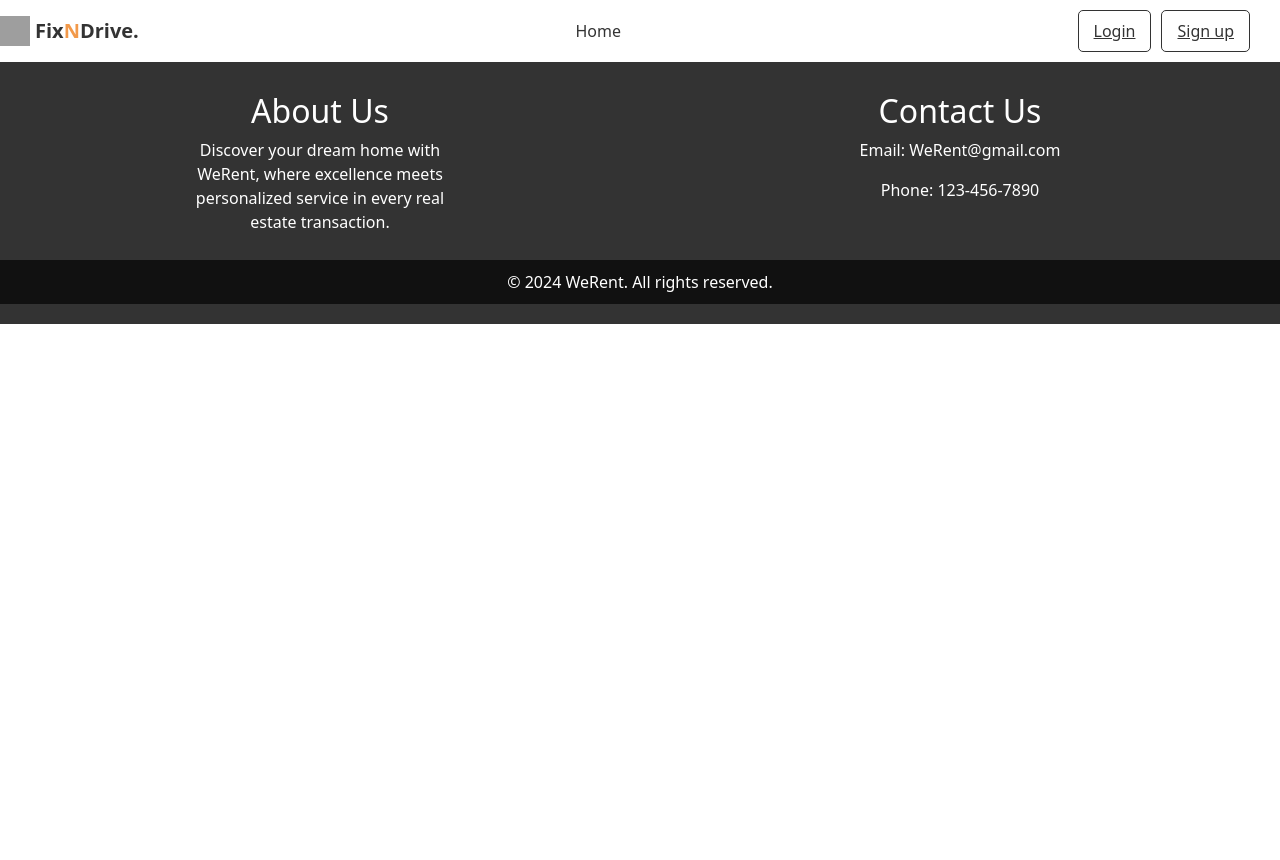
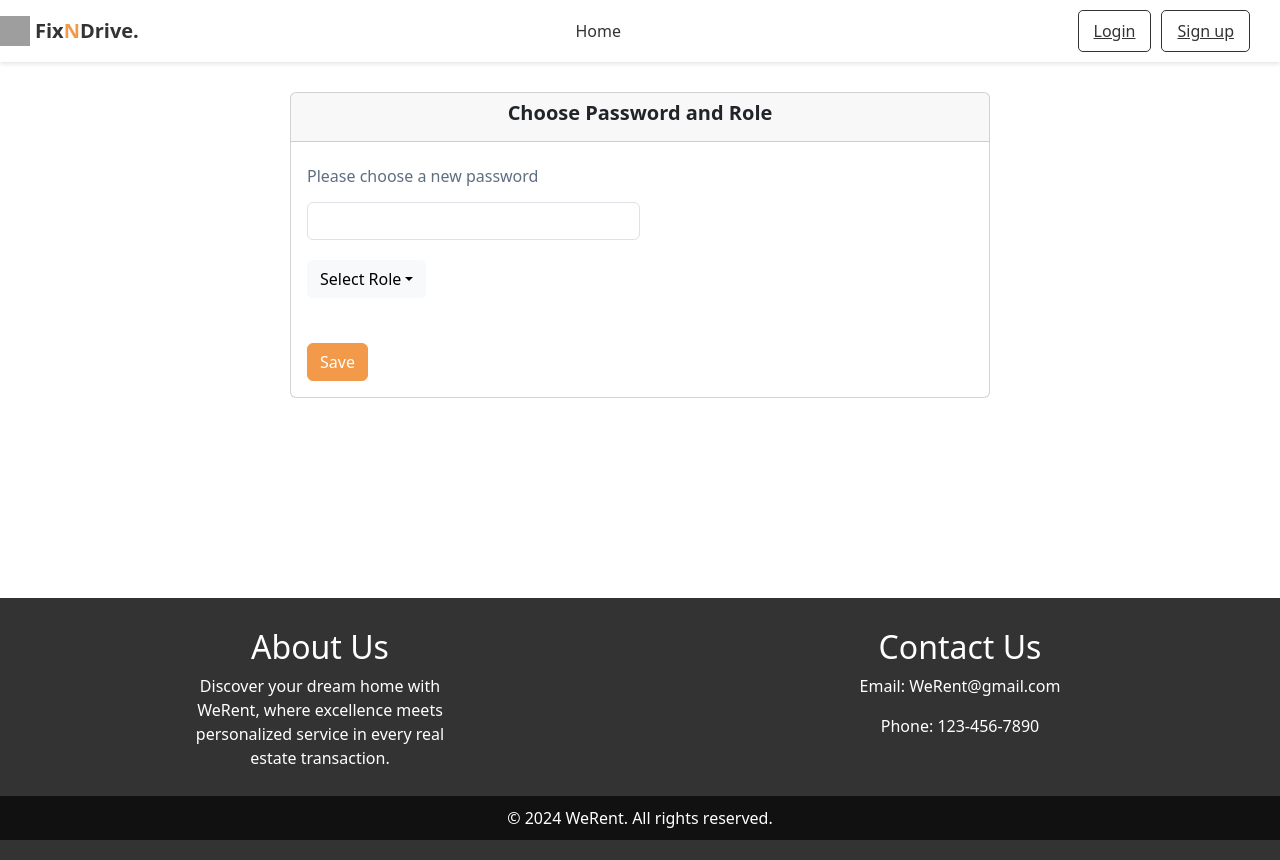
Before and after one commit to ShirazSorijoun/WeRent_frontend, a React (Vite) app: page /changePassword in a window 1280 px wide. Before the commit the page ends 800 px from the top, so only its background shows below. Built offline with nearby package versions, Linux system fonts and the light colour scheme; grey boxes are pictures that could not be loaded.

Commit message:
update google signup

```diff
--- a/src/App.tsx
+++ b/src/App.tsx
@@ -13,8 +13,8 @@ import Footer from "./components/Footer/Footer";
 import { AuthProvider } from "./components/Navbar/authContext";
 import ApartmentDetails from "./components/ApartmentDetails/apartmentDetails";
 import AllUsersAdmin from "./components/AdminPrivate/users";
-import ApartmentCard from "./components/ApartmentCard/ApartmentCard";
 import RentPropertiesPage from "./pages/RentPropertiesPage/RentPropertiesPage";
+import ChangePassword from "./components/ChangePassword/afterSignupGoogle";
 
 
 const App: React.FC = () => {
@@ -33,6 +33,7 @@ const App: React.FC = () => {
             <Route path="/addApartment" element={<AddApartmentPage />} />
             <Route path="/users" element={<AllUsersAdmin />} />
             <Route path="/rent" element={<RentPropertiesPage />} />
+            <Route path="/changePassword" element={<ChangePassword />} />
           </Routes>
           <Footer />
         </div>
--- /dev/null
+++ b/src/components/ChangePassword/afterSignupGoogle.tsx
@@ -0,0 +1,137 @@
+import { useState } from "react";
+import { handleRequestWithToken } from "../../services/handleRequestWithToken";
+import {
+  changeRole,
+  updateOwnProfile,
+} from "../../services/user-service";
+import { Alert, Button, Card, Dropdown } from "react-bootstrap";
+import { useNavigate } from "react-router";
+import { useAuth } from "../Navbar/authContext";
+
+function ChangePassword() {
+  const [password, setPassword] = useState("");
+  const [role, setRole] = useState("");
+  const navigate = useNavigate();
+  const { login } = useAuth();
+  const [passwordError, setPasswordError] = useState<string | null>(null);
+  const [showSuccessAlert, setShowSuccessAlert] = useState(false);
+
+  const handleChangePassword = async () => {
+    const tokenRefreshed = await handleRequestWithToken();
+
+    if (!tokenRefreshed) {
+      console.log("Token refresh failed");
+      return;
+    }
+
+    const token = localStorage.getItem("accessToken");
+    try {
+      // Check if the new password has at least 6 characters
+      if (password.length < 6) {
+        setPasswordError("Password must be at least 6 characters");
+        return;
+      } else {
+        setPasswordError(null);
+      }
+
+      await updateOwnProfile({ password: password }, token || "");
+      await changeRole(role, token || "");
+      localStorage.setItem("roles", role);
+
+      setShowSuccessAlert(true);
+      setTimeout(() => setShowSuccessAlert(false), 3000);
+      console.log("Password updated successfully!");
+      login();
+      navigate("/");
+    } catch (error) {
+      console.log("fail chnge password");
+    }
+  };
+
+  const handleRoleChange = (item: string) => {
+    setRole(item);
+    console.log(item);
+  };
+
+  return (
+    <div style={{ marginTop: "30px", marginBottom: "200px" }}>
+      <div style={{ marginTop: "30px" }}>
+        <Card
+          style={{
+            width: "700px",
+            height: "50%",
+            display: "flex",
+            flexDirection: "column",
+            margin: "auto",
+          }}
+        >
+          <Card.Header
+            style={{
+              display: "flex",
+              alignItems: "center",
+              justifyContent: "center",
+            }}
+          >
+            <h5 style={{ fontWeight: "bold" }}>Choose Password and Role</h5>
+          </Card.Header>
+
+          <Card.Body style={{ overflow: "auto" }}>
+            <div className="col-lg-6" style={{ marginBottom: "20px" }}>
+              <label className="form-label" htmlFor="NewPassword">
+                Please choose a new password
+              </label>
+              <input
+                type="password"
+                className="form-control"
+                id="NewPassword"
+                onChange={(e) => setPassword(e.target.value)}
+              ></input>
+              {passwordError && <p className="text-danger">{passwordError}</p>}
+            </div>
+
+            {/* Dropdown for selecting role */}
+            <div className="col-lg-6" style={{ marginBottom: "20px" }}>
+              <Dropdown>
+                <Dropdown.Toggle variant="light" id="dropdown-basic">
+                  {role || "Select Role"}
+                </Dropdown.Toggle>
+
+                <Dropdown.Menu>
+                  <Dropdown.Item
+                    onClick={() => handleRoleChange("owner")}
+                    href="#"
+                  >
+                    Owner
+                  </Dropdown.Item>
+                  <Dropdown.Item
+                    onClick={() => handleRoleChange("tenant")}
+                    href="#"
+                  >
+                    Tenant
+                  </Dropdown.Item>
+                </Dropdown.Menu>
+              </Dropdown>
+            </div>
+            <div style={{ marginTop: "20px" }}></div>
+            <Button variant="primary" onClick={handleChangePassword}>
+              Save
+            </Button>
+          </Card.Body>
+        </Card>
+      </div>
+
+      {/* Alert for success */}
+      <Alert
+        variant="success"
+        show={showSuccessAlert}
+        onClose={() => setShowSuccessAlert(false)}
+        dismissible
+        style={{ position: "fixed", top: 0, right: 0, left: 0, zIndex: 9999 }}
+      >
+        Password changed successfully!
+      </Alert>
+    </div>
+  );
+}
+
+export default ChangePassword;
--- a/src/components/Registration/Registration.tsx
+++ b/src/components/Registration/Registration.tsx
@@ -1,3 +1,4 @@
+/* eslint-disable @typescript-eslint/no-explicit-any */
 import "./Registration.css";
 import { ChangeEvent, useRef, useState } from "react";
 import Dropdown from "react-bootstrap/Dropdown";
@@ -19,6 +20,7 @@ import { CredentialResponse, GoogleLogin } from "@react-oauth/google";
 import "./Registration.css";
 import { useAuth } from "../Navbar/authContext";
 import { useNavigate } from "react-router";
+import { Alert } from "react-bootstrap";
 
 const schema = z.object({
   name: z.string().min(3, { message: "Name must contain at least 3 letters" }),
@@ -34,6 +36,7 @@ function Registration() {
   const [imgSrc, setImgSrc] = useState<File>();
   const [selectedItem, setSelectedItem] = useState<string>("User type");
   const [formErrors, setFormErrors] = useState<{ [key: string]: string }>({});
+  const [showAlert, setShowAlert] = useState(false);
   const [formData, setFormData] = useState<ILogin>({
     name: "",
     email: "",
@@ -104,7 +107,7 @@ function Registration() {
     ) {
       if (selectedItem === "Owner") newSelectedItem = UserRole.Owner;
       if (selectedItem === "Tenant") newSelectedItem = UserRole.Tenant;
-      console.log(url)
+      console.log(url);
 
       const user: IUser = {
         name: nameInputRef.current?.value,
@@ -125,14 +128,22 @@ function Registration() {
         //console.log(loginResponse)
 
         localStorage.setItem("accessToken", loginResponse?.tokens.accessToken);
-        localStorage.setItem("refreshToken",loginResponse?.tokens.refreshToken);
+        localStorage.setItem(
+          "refreshToken",
+          loginResponse?.tokens.refreshToken
+        );
         localStorage.setItem("userId", loginResponse?.userId);
         localStorage.setItem("roles", loginResponse?.userRole);
 
         login();
         navigate("/");
-      } catch (error) {
+      } catch (error: any) {
         console.error("Login failed:", error);
+        //console.log(error.response.status);
+        if (error.response.status === 406) {
+          setShowAlert(true);
+          setTimeout(() => setShowAlert(false), 3000);
+        }
       }
     }
 
@@ -149,8 +160,7 @@ function Registration() {
       localStorage.setItem("accessToken", res?.accessToken);
       localStorage.setItem("refreshToken", res?.refreshToken);
       localStorage.setItem("userId", res?._id);
-      login();
-      navigate("/");
+      navigate("/changePassword");
     } catch (e) {
       console.log(e);
     }
@@ -162,7 +172,7 @@ function Registration() {
 
   return (
     <div className="container">
-      <div className="row" style={{marginBottom:"120px" , marginTop:"50px"}}>
+      <div className="row" style={{ marginBottom: "120px", marginTop: "50px" }}>
         <div className="col-md-5 d-flex align-items-center justify-content-center">
           <img
             src={img}
@@ -264,11 +274,7 @@ function Registration() {
             {formErrors["password"] && (
               <p className="text-danger">{formErrors["password"]}</p>
             )}
-            <button
-              type="button"
-              className="button-71"
-              onClick={onRegister}
-            >
+            <button type="button" className="button-71" onClick={onRegister}>
               Register
             </button>
 
@@ -288,12 +294,28 @@ function Registration() {
                 width="100px"
                 text="signup_with"
                 logo_alignment="center"
-                locale= "en_CN"
+                locale="en_CN"
               />
             </div>
           </div>
         </div>
       </div>
+      <Alert
+        show={showAlert}
+        onClose={() => setShowAlert(false)}
+        dismissible
+        style={{
+          position: "fixed",
+          top: 0,
+          right: 0,
+          left: 0,
+          zIndex: 9999,
+          backgroundColor: "red",
+          color: "white",
+        }}
+      >
+        User already exists!
+      </Alert>
     </div>
   );
 }
--- a/src/services/user-service.ts
+++ b/src/services/user-service.ts
@@ -216,3 +216,24 @@ export const deleteUser = async (userId: string, token: string): Promise<void> =
     throw new Error('Failed to delete user');
   }
 };
+
+export const changeRole = async (role: string, token: string): Promise<void> => {
+  try {
+    const response = await apiClient.patch("/user/changeRole",  {
+      role,
+    }, {
+      headers: {
+        Authorization: `Bearer ${token}`,
+      },
+    });
+
+    if (response.status === 200) {
+      console.log("Profile updated successfully");
+    } else {
+      console.error("Failed to update profile:", response.statusText);
+    }
+  } catch (error) {
+    console.error("Error updating profile:", error);
+    throw error;
+  }
+}
```
